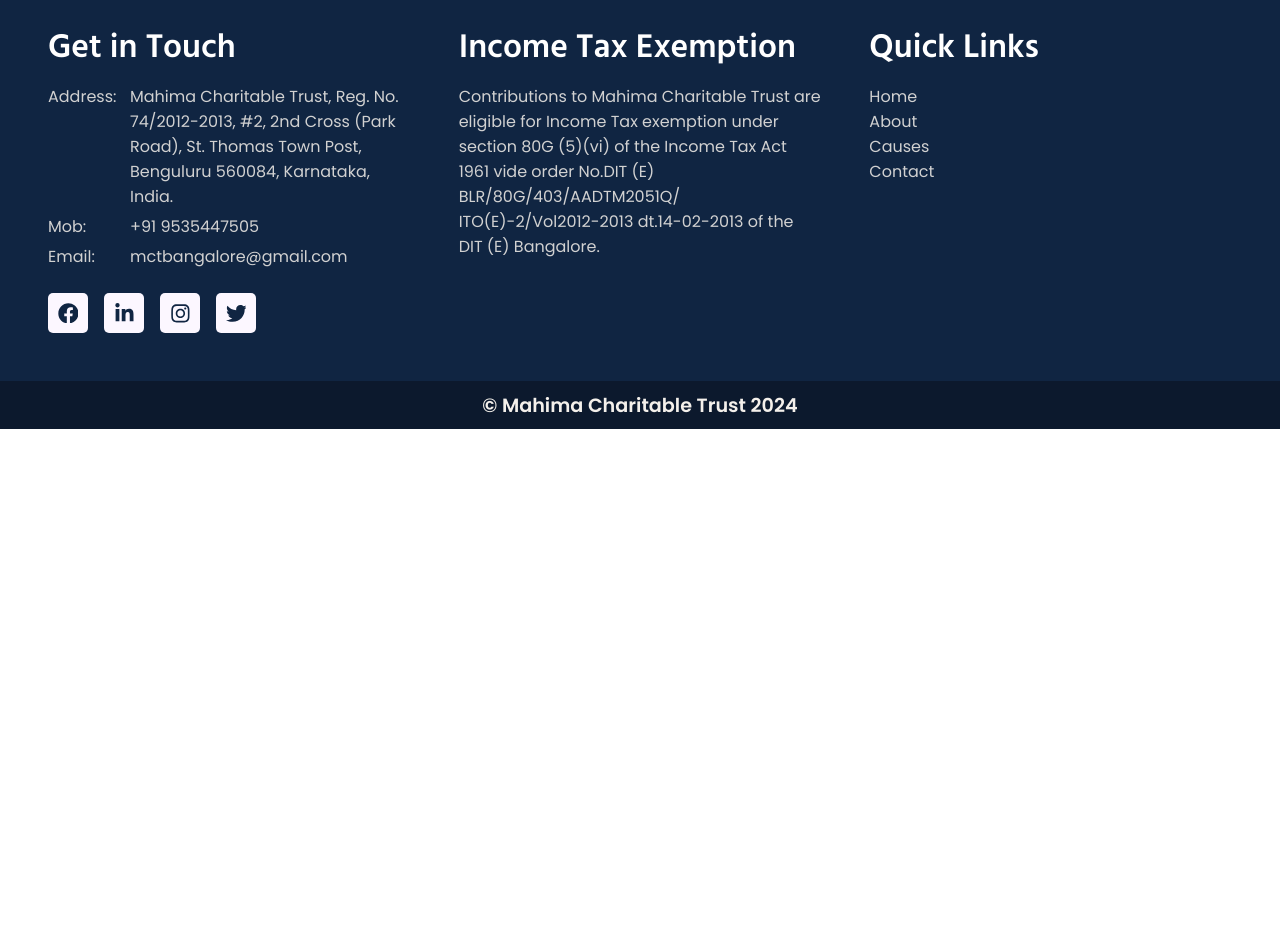
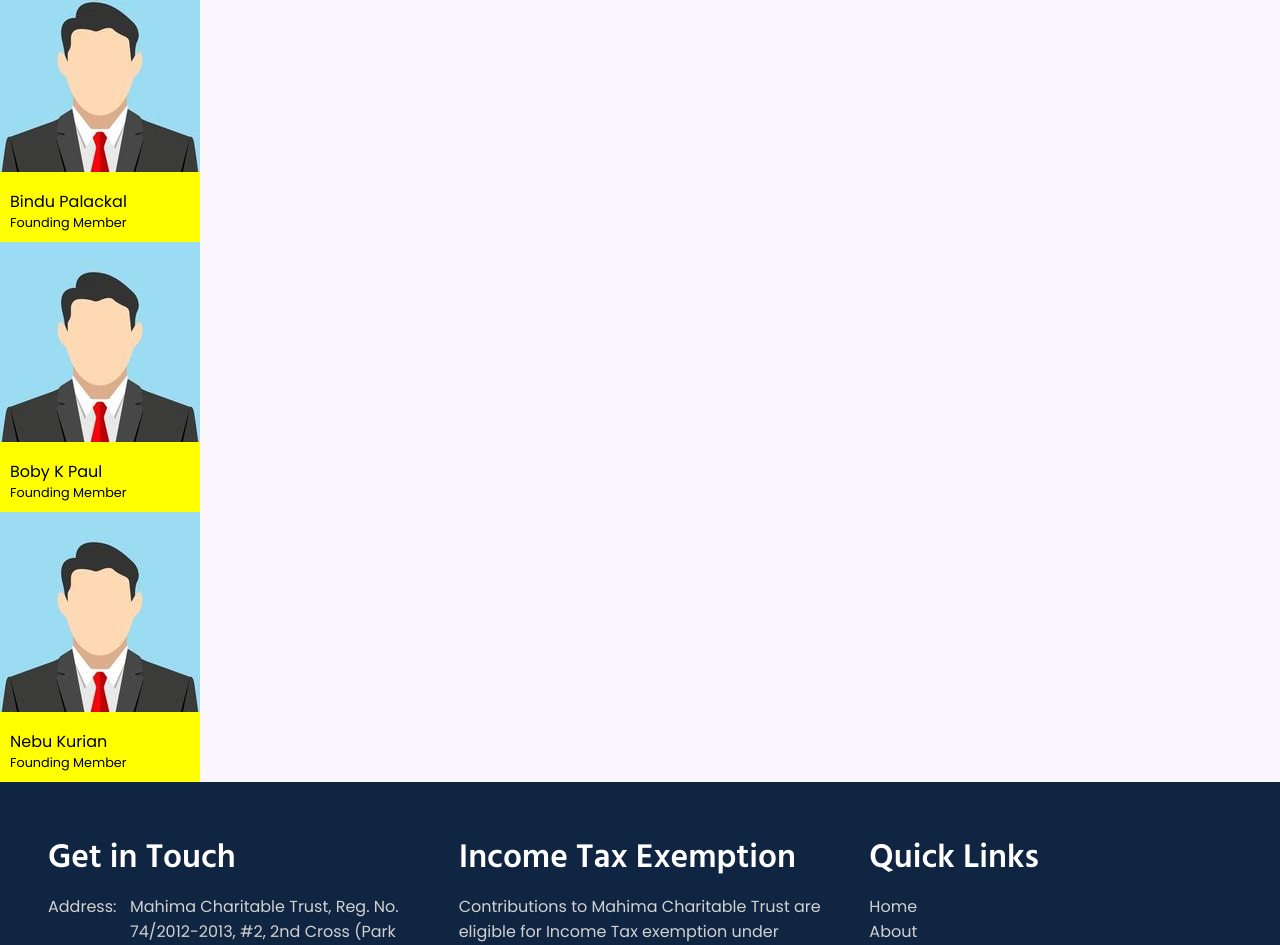
Before and after one commit to SatyajeetGhosh/Mahima-Charitable-Trust, a React (Create React App) app: page /about in a window 1280 px wide. Shown: the part 4581-5526 px from the top of the page. Before the commit the page ends 5010 px from the top, so only its background shows below. Built offline with nearby package versions, Linux system fonts and the light colour scheme.

Commit message:
added members & ex members details in about page

```diff
--- a/src/Constants/Constant.tsx
+++ b/src/Constants/Constant.tsx
@@ -128,3 +128,21 @@
     position: "Trustee",
   },
 ]
+
+export const ExMembers = [
+  {
+    src: noImage,
+    name: "Bindu Palackal",
+    position: "Founding Member",
+  },
+  {
+    src: noImage,
+    name: "Boby K Paul",
+    position: "Founding Member",
+  },
+  {
+    src: noImage,
+    name: "Nebu Kurian",
+    position: "Founding Member",
+  },
+]
--- a/src/Pages/About/About.tsx
+++ b/src/Pages/About/About.tsx
@@ -1,20 +1,37 @@
-import React from 'react'
-import { TeamMembers } from '../../Constants/Constant'
-import TeamCard from '../../Components/TeamCard/TeamCard'
+import React from "react";
+import { ExMembers, TeamMembers } from "../../Constants/Constant";
+import TeamCard from "../../Components/TeamCard/TeamCard";
 
 const About = () => {
   return (
     <div className="about-container">
       <section className="team-members">
         <h2>Meet The Team</h2>
-        {TeamMembers.map((teamMember: any) => {
-          return (
-            <TeamCard src={teamMember.src} name={teamMember.name} position={teamMember.position} />
-          )
-        })}
+        <div className="members">
+          {TeamMembers.map((teamMember: any) => {
+            return (
+              <TeamCard
+                src={teamMember.src}
+                name={teamMember.name}
+                position={teamMember.position}
+              />
+            );
+          })}
+        </div>
+        <div className="ex-members">
+          {ExMembers.map((exMember: any) => {
+            return (
+              <TeamCard
+                src={exMember.src}
+                name={exMember.name}
+                position={exMember.position}
+              />
+            );
+          })}
+        </div>
       </section>
     </div>
-  )
-}
+  );
+};
 
-export default About
+export default About;
```
